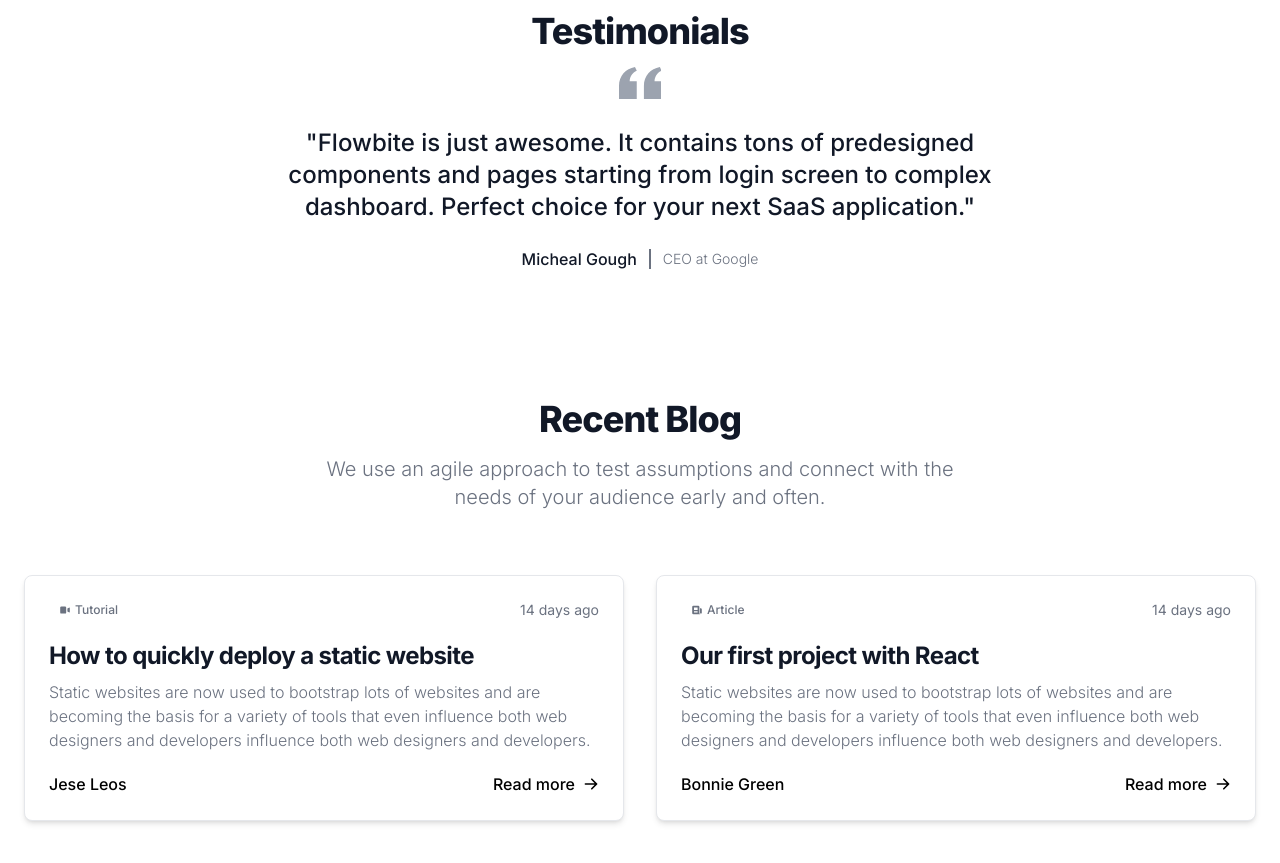
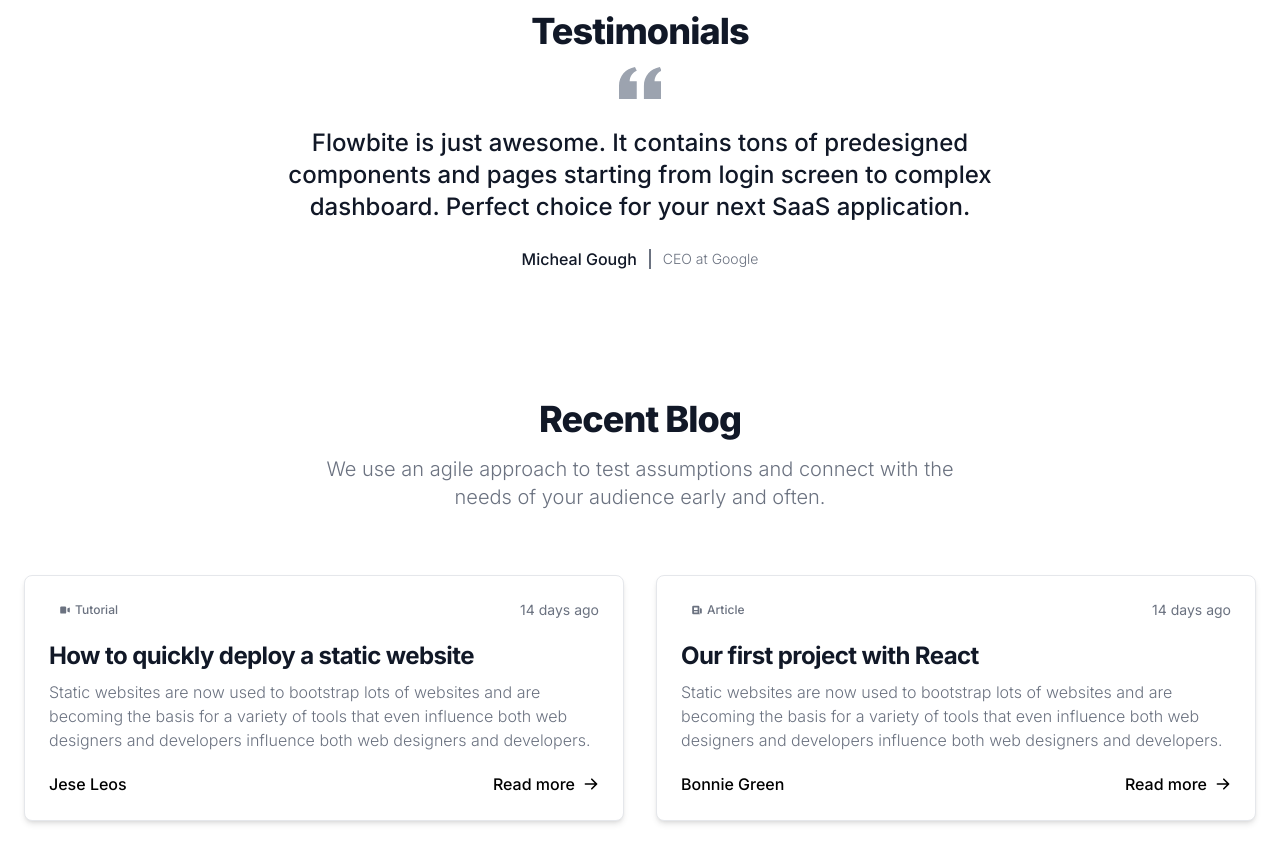
Before and after one commit to devriazul/portfolio-next-js, a Next.js app: page / in a window 1280 px wide. Shown: the part 1680-2543 px from the top of the page. Built offline with nearby package versions, Linux system fonts and the light colour scheme.

Commit message:
error fixing 2

```diff
--- a/app/page.js
+++ b/app/page.js
@@ -89,14 +89,13 @@ export default function Home() {
         <div className="max-w-screen-xl px-4 py-8 mx-auto text-center lg:py-16 lg:px-6">
         <div className="mx-auto max-w-screen-sm">
             <h2 className="mb-4 text-4xl tracking-tight font-extrabold text-gray-900 dark:text-white">Testimonials</h2>
-            {/* <p className="mb-8 font-light text-gray-500 lg:mb-16 sm:text-xl dark:text-gray-400">Explore the whole collection of open-source web components and elements built with the utility classes from Tailwind</p> */}
         </div>
         <figure className="max-w-screen-md mx-auto">
             <svg className="h-12 mx-auto mb-3 text-gray-400 dark:text-gray-600" viewBox="0 0 24 27" fill="none" xmlns="http://www.w3.org/2000/svg">
             <path d="M14.017 18L14.017 10.609C14.017 4.905 17.748 1.039 23 0L23.995 2.151C21.563 3.068 20 5.789 20 8H24V18H14.017ZM0 18V10.609C0 4.905 3.748 1.038 9 0L9.996 2.151C7.563 3.068 6 5.789 6 8H9.983L9.983 18L0 18Z" fill="currentColor"/>
             </svg>
             <blockquote>
-            <p className="text-2xl font-medium text-gray-900 dark:text-white">&quot;Flowbite is just awesome. It contains tons of predesigned components and pages starting from login screen to complex dashboard. Perfect choice for your next SaaS application.&quot;</p>
+            <p className="text-2xl font-medium text-gray-900 dark:text-white">Flowbite is just awesome. It contains tons of predesigned components and pages starting from login screen to complex dashboard. Perfect choice for your next SaaS application.</p>
             </blockquote>
             <figcaption className="flex items-center justify-center mt-6 space-x-3">
             <div className="flex items-center divide-x-2 divide-gray-500 dark:divide-gray-700">
```
